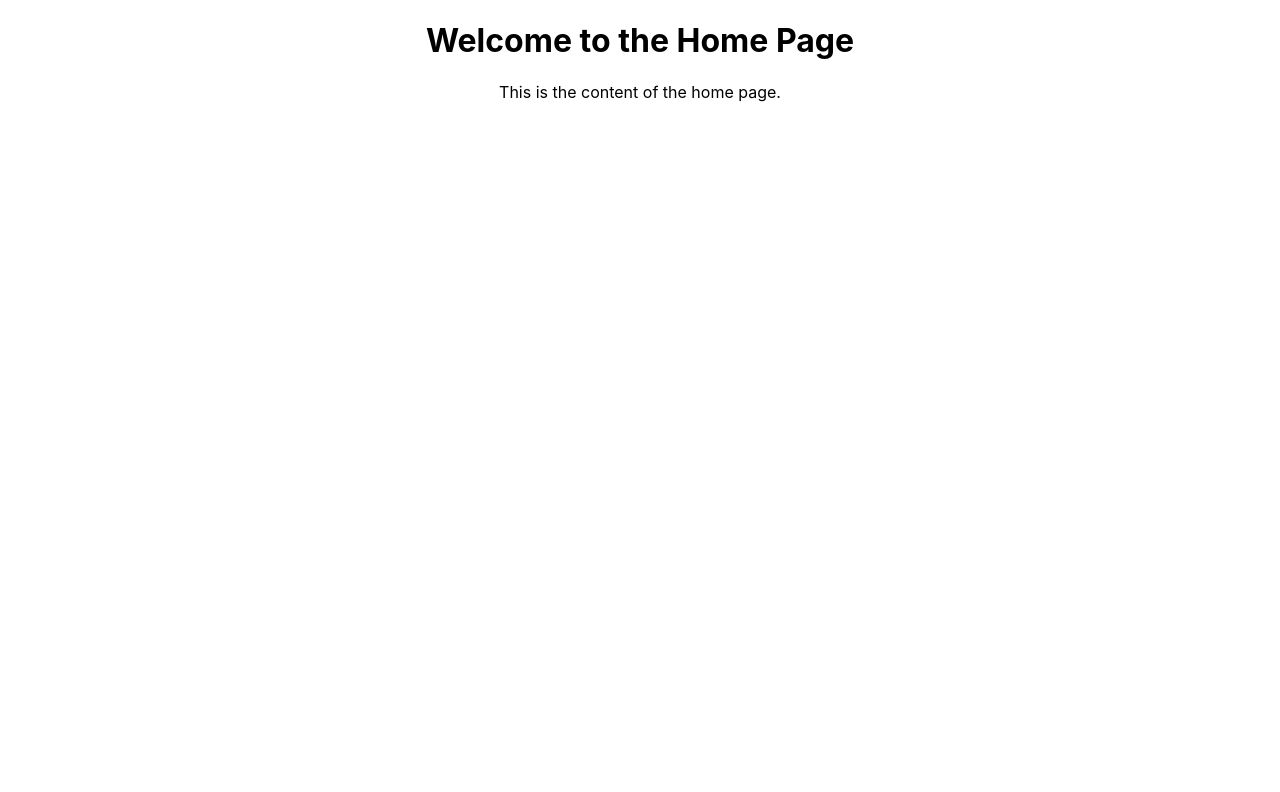
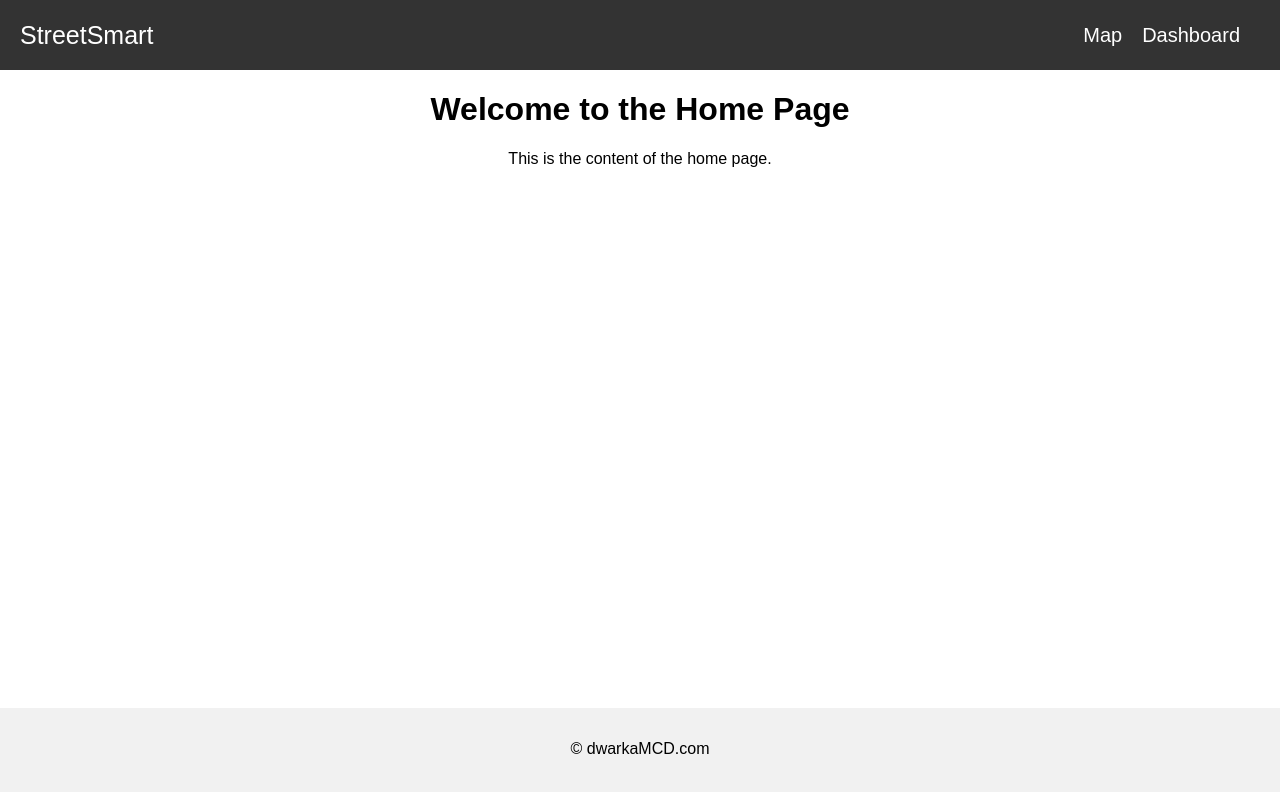
Before and after one commit to utkarsh-umang/street-light-management, a React (Create React App) app in the folder frontend/: page / in a window 1280 px wide. Shown: the top 792 px of the page. Built offline with nearby package versions, Linux system fonts and the light colour scheme; no server answers.

Commit message:
feat: setup including Header and Footer

```diff
--- a/frontend/src/App.css
+++ b/frontend/src/App.css
@@ -1,38 +1,39 @@
+html, body {
+  height: 100%;
+  margin: 0;
+  font-family: sans-serif;
+}
+
 .App {
+  display: flex;
+  flex-direction: column;
+  min-height: 100vh;
   text-align: center;
 }
 
-.App-logo {
-  height: 40vmin;
-  pointer-events: none;
+main {
+  flex-grow: 1;
+  justify-content: center;
 }
 
-@media (prefers-reduced-motion: no-preference) {
-  .App-logo {
-    animation: App-logo-spin infinite 20s linear;
-  }
+footer {
+  background-color: #f1f1f1;
+  text-align: center;
+  padding: 1em 0;
+  margin-top: auto;
 }
 
 .App-header {
   background-color: #282c34;
-  min-height: 100vh;
+  color: white;
   display: flex;
   flex-direction: column;
   align-items: center;
   justify-content: center;
+  min-height: 100vh;
   font-size: calc(10px + 2vmin);
-  color: white;
 }
 
 .App-link {
   color: #61dafb;
 }
-
-@keyframes App-logo-spin {
-  from {
-    transform: rotate(0deg);
-  }
-  to {
-    transform: rotate(360deg);
-  }
-}
--- a/frontend/src/App.tsx
+++ b/frontend/src/App.tsx
@@ -1,7 +1,6 @@
 import React from 'react';
-import { BrowserRouter as Router, Routes, Route } from 'react-router-dom';
+import { BrowserRouter as Router, Routes, Route, useLocation } from 'react-router-dom';
 import './App.css';
-
 import Header from './components/Header';
 import Footer from './components/Footer';
 import Home from './pages/home';
@@ -9,19 +8,29 @@ import Dashboard from './pages/dashboard';
 import Map from './pages/area-view';
 
 function App() {
+  const location = useLocation();
+
   return (
-    <Router>
-      <div className="App">
-        <Header />
+    <div className="App">
+      <Header />
+      <main>
         <Routes>
           <Route path="/" element={<Home />} />
           <Route path="/dashboard" element={<Dashboard />} />
           <Route path="/map" element={<Map />} />
         </Routes>
-        <Footer />
-      </div>
+      </main>
+      {location.pathname !== '/map' && <Footer />}
+    </div>
+  );
+}
+
+function AppWrapper() {
+  return (
+    <Router>
+      <App />
     </Router>
   );
 }
 
-export default App;
+export default AppWrapper;
--- /dev/null
+++ b/frontend/src/components/Footer.css
@@ -0,0 +1,17 @@
+body, html {
+    height: 100%;
+    margin: 0;
+}
+
+#root {
+    display: flex;
+    flex-direction: column;
+    min-height: 100vh;
+}
+
+footer {
+    margin-top: auto;
+    background-color: #f1f1f1;
+    text-align: center;
+    padding: 1em 0;
+}
--- a/frontend/src/components/Footer.tsx
+++ b/frontend/src/components/Footer.tsx
@@ -1,9 +1,10 @@
 import React from 'react';
+import './Footer.css';
 
 const Footer: React.FC = () => {
     return (
         <footer>
-            {/* Footer content goes here */}
+            <p>&copy; dwarkaMCD.com</p>
         </footer>
     );
 };
--- /dev/null
+++ b/frontend/src/components/Header.css
@@ -0,0 +1,36 @@
+.header {
+    display: flex;
+    justify-content: space-between;
+    align-items: center;
+    padding: 10px 20px;
+    background-color: #333;
+    color: white;
+    height: 50px;
+}
+
+.nav-list {
+    list-style: none;
+    display: flex;
+    margin: 0;
+    padding: 0;
+}
+
+.nav-list li {
+    margin-right: 20px;
+}
+
+.nav-list li a {
+    color: white;
+    text-decoration: none;
+    font-size: 20px;
+}
+
+.nav-list li a:hover {
+    text-decoration: underline;
+}
+
+.app-name a {
+    color: white;
+    text-decoration: none;
+    font-size: 25px;
+}
--- a/frontend/src/components/Header.tsx
+++ b/frontend/src/components/Header.tsx
@@ -1,9 +1,18 @@
 import React from 'react';
+import './Header.css';
 
 const Header: React.FC = () => {
     return (
-        <header>
-            {/* Your header content goes here */}
+        <header className="header">
+            <div className="app-name">
+                <a href="/">StreetSmart</a>
+            </div>
+            <nav>
+                <ul className="nav-list">
+                    <li><a href="/map">Map</a></li>
+                    <li><a href="/dashboard">Dashboard</a></li>
+                </ul>
+            </nav>
         </header>
     );
 };
--- /dev/null
+++ b/frontend/src/pages/area-view/Map.css
@@ -0,0 +1,31 @@
+html, body, #root {
+    height: 100%;
+    margin: 0;
+    padding: 0;
+  }
+
+  .App {
+    display: flex;
+    flex-direction: column;
+    height: 100vh;
+  }
+
+  header, footer {
+    height: 60px;
+    background-color: #f1f1f1;
+  }
+
+  main {
+    flex-grow: 1;
+    display: flex;
+  }
+
+  .map-container {
+    width: 100%;
+    height: 100%;
+    position: relative;
+  }
+
+  .map-container canvas {
+    display: block;
+  }
--- a/frontend/src/pages/area-view/index.tsx
+++ b/frontend/src/pages/area-view/index.tsx
@@ -5,9 +5,8 @@ import maplibregl from "maplibre-gl";
 import { ViewState } from "../../types/viewstate";
 import "maplibre-gl/dist/maplibre-gl.css";
 import { transformRequest } from '../../services/ola-maps-api';
-import { ScatterplotLayer } from '@deck.gl/layers';
 import { FlyToInterpolator } from '@deck.gl/core';
-
+import './Map.css';
 
 const Map: React.FC = () => {
   const [viewState, setViewState] = useState<ViewState>({
@@ -19,33 +18,23 @@ const Map: React.FC = () => {
     transitionDuration: 0
   });
 
-  // This layer gives a red dot at the center of the map
-  // const layer = new ScatterplotLayer({
-  //   id: 'scatterplot-layer',
-  //   data: [{ position: [77.057919, 28.598051], size: 100 }],
-  //   getPosition: d => d.position,
-  //   getRadius: d => d.size,
-  //   getColor: [255, 0, 0]
-  // });
-
   useEffect(() => {
     setTimeout(() => {
       setViewState({
-        longitude: 77.057919,
-        latitude: 28.598051,
-        zoom: 15,
+        longitude: 77.05380098621715,
+        latitude: 28.596382537282675,
+        zoom: 17,
         pitch: 0,
         bearing: 0,
-        transitionDuration: 2000,
+        transitionDuration: 5000,
         transitionInterpolator: new FlyToInterpolator(),
       });
     }, 2000);
   }, []);
 
   return (
-    <div>
+    <div className="map-container">
       <DeckGL
-        style={{ width: "100vw", height: "100vh", overflow: "hidden" }}
         viewState={viewState}
         onViewStateChange={(nextViewState) => setViewState(nextViewState.viewState as ViewState)}
         controller={true}
```
